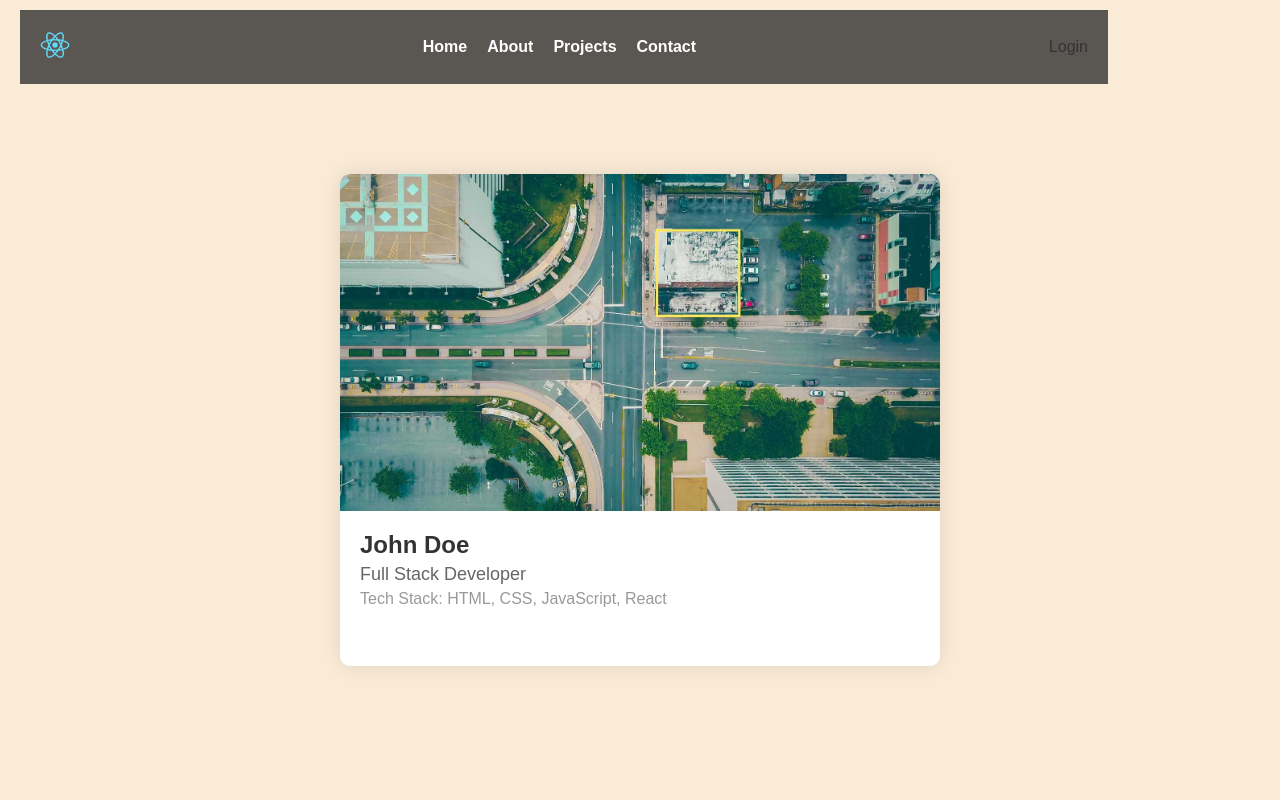
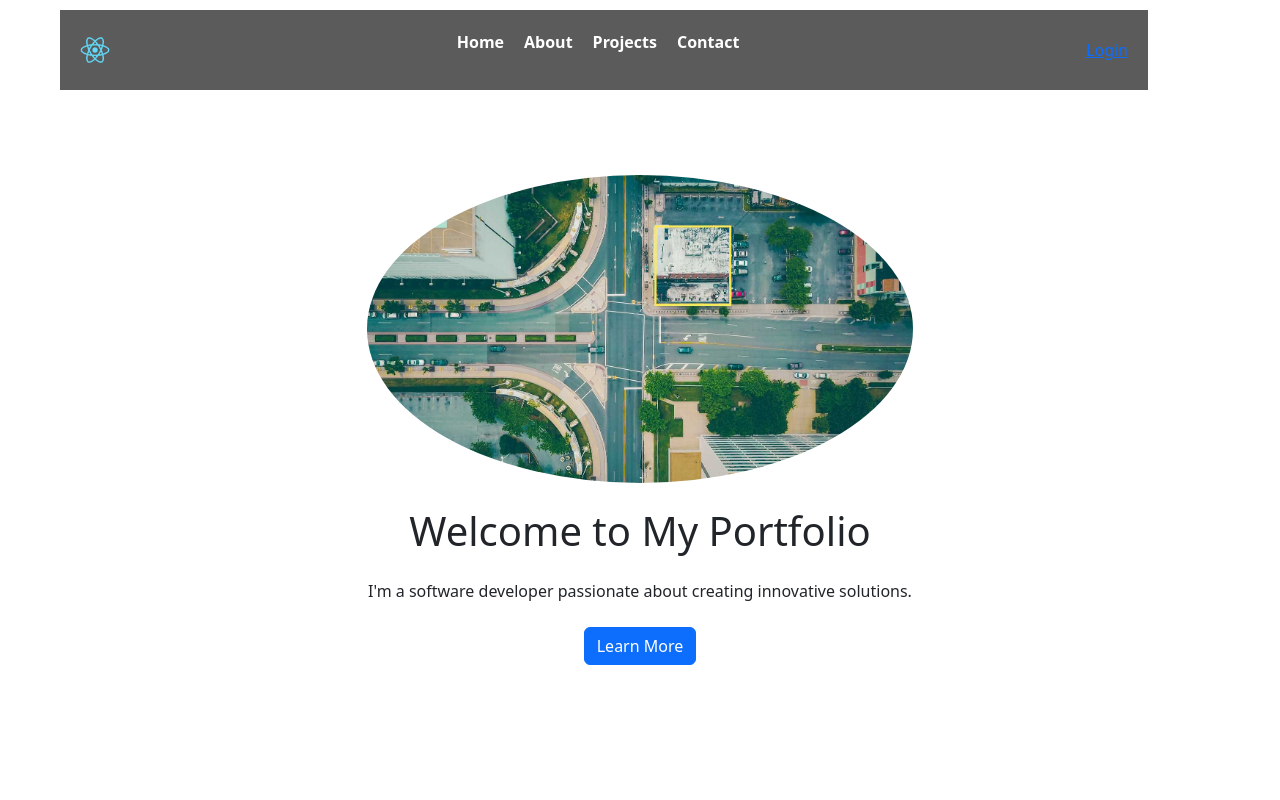
Before and after one commit to andreamsilu/portifolio-website, a React (Create React App) app: page / in a window 1280 px wide. Shown: the top 800 px of the page. Built offline with nearby package versions, Linux system fonts and the light colour scheme.

Commit message:
bootstrap use on home page

```diff
--- a/package.json
+++ b/package.json
@@ -11,7 +11,9 @@
     "@testing-library/jest-dom": "^5.17.0",
     "@testing-library/react": "^13.4.0",
     "@testing-library/user-event": "^13.5.0",
+    "bootstrap": "^5.3.3",
     "react": "^18.2.0",
+    "react-bootstrap": "^2.10.2",
     "react-dom": "^18.2.0",
     "react-router-dom": "^6.22.3",
     "react-scripts": "5.0.1",
--- a/src/App.css
+++ b/src/App.css
@@ -28,7 +28,7 @@ a:hover {
 /* Container for the entire app */
 .app-container {
   width: 100%;
-   max-width: 1500px;
+   max-width: 1200px;
   margin: 0 auto;
   padding: 20px;
 }
--- a/src/App.js
+++ b/src/App.js
@@ -7,6 +7,8 @@ import Contact from './components/contact';
 import Navigation from './components/navigation';
 import Footer from './components/footer'; // Import the Footer component
 import './App.css';
+import 'bootstrap/dist/css/bootstrap.min.css';
+
 
 function App() {
     return (
--- a/src/components/home.jsx
+++ b/src/components/home.jsx
@@ -1,29 +1,27 @@
-import React, { Component } from 'react';
-import '../css/home.css'; // Import your styling for Home page
-import profileImage from './images/developer-image.jpg'; // Import your profile image
+import React from 'react';
+import { Container, Row, Col, Button } from 'react-bootstrap';
+import profileImage from './images/developer-image.jpg'; // Import profile image
+import '../css/animation.css'; // Import your custom CSS for animations
 
-class Home extends Component {
-    render() {
-        return (
-            <div className="home-container">
-                <div className="card">
-                    <div className="card-bg">
-                        <img src={profileImage} alt="Profile" />
-                    </div>
-                    <div className="card-content">
-                        <h1>John Doe</h1>
-                        <p className="role">Full Stack Developer</p>
-                        <p className="tech-stack">Tech Stack: HTML, CSS, JavaScript, React</p>
-                        <div className="social-links">
-                            <a href="https://github.com/johndoe" target="_blank" rel="noopener noreferrer"><i className="fab fa-github"></i></a>
-                            <a href="https://linkedin.com/in/johndoe" target="_blank" rel="noopener noreferrer"><i className="fab fa-linkedin"></i></a>
-                            <a href="mailto:johndoe@example.com"><i className="fas fa-envelope"></i></a>
-                        </div>
-                    </div>
-                </div>
+const Home = () => {
+  return (
+    <Container>
+      <Row className="justify-content-center align-items-center" style={{ height: '100vh' }}>
+        <Col md={6}>
+          <div className="animated fadeInDown"> {/* Apply animation class */}
+            <img src={profileImage} alt="Profile" className="img-fluid rounded-circle mb-4" />
+          </div>
+          <div className="animated fadeInUp"> {/* Apply animation class */}
+            <h1 className="text-center mb-4">Welcome to My Portfolio</h1>
+            <p className="text-center mb-4">I'm a software developer passionate about creating innovative solutions.</p>
+            <div className="text-center">
+              <Button variant="primary" href="./about.jsx">Learn More</Button>
             </div>
-        );
-    }
+          </div>
+        </Col>
+      </Row>
+    </Container>
+  );
 }
 
 export default Home;
--- /dev/null
+++ b/src/css/animation.css
@@ -0,0 +1,26 @@
+@keyframes fadeInDown {
+    from {
+      opacity: 0;
+      transform: translateY(-20px);
+    }
+    to {
+      opacity: 1;
+      transform: translateY(0);
+    }
+  }
+
+  @keyframes fadeInUp {
+    from {
+      opacity: 0;
+      transform: translateY(20px);
+    }
+    to {
+      opacity: 1;
+      transform: translateY(0);
+    }
+  }
+
+  .animated {
+    animation-duration: 1s;
+    animation-fill-mode: both;
+  }
```
Also changed, not shown: 1 other file (tests, documents, lock files or other folders).
